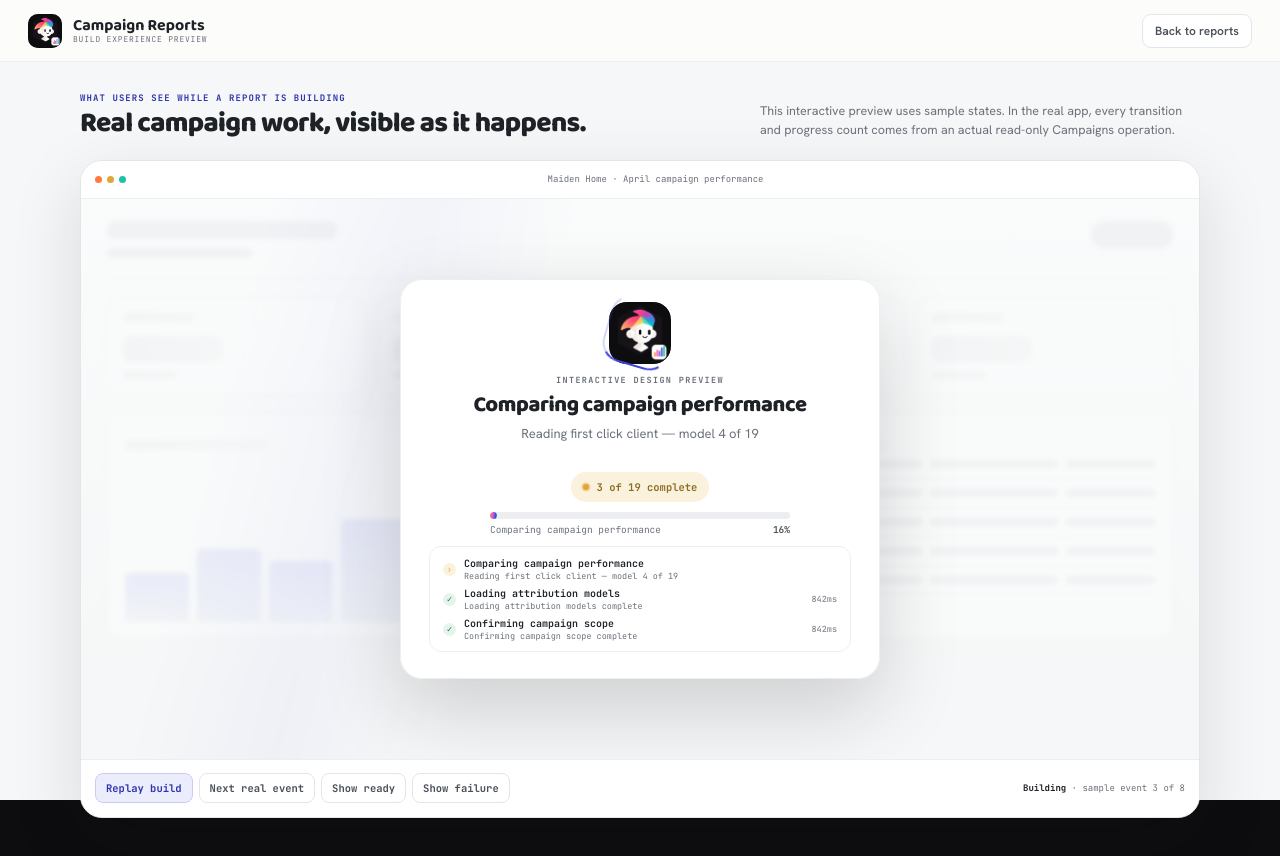
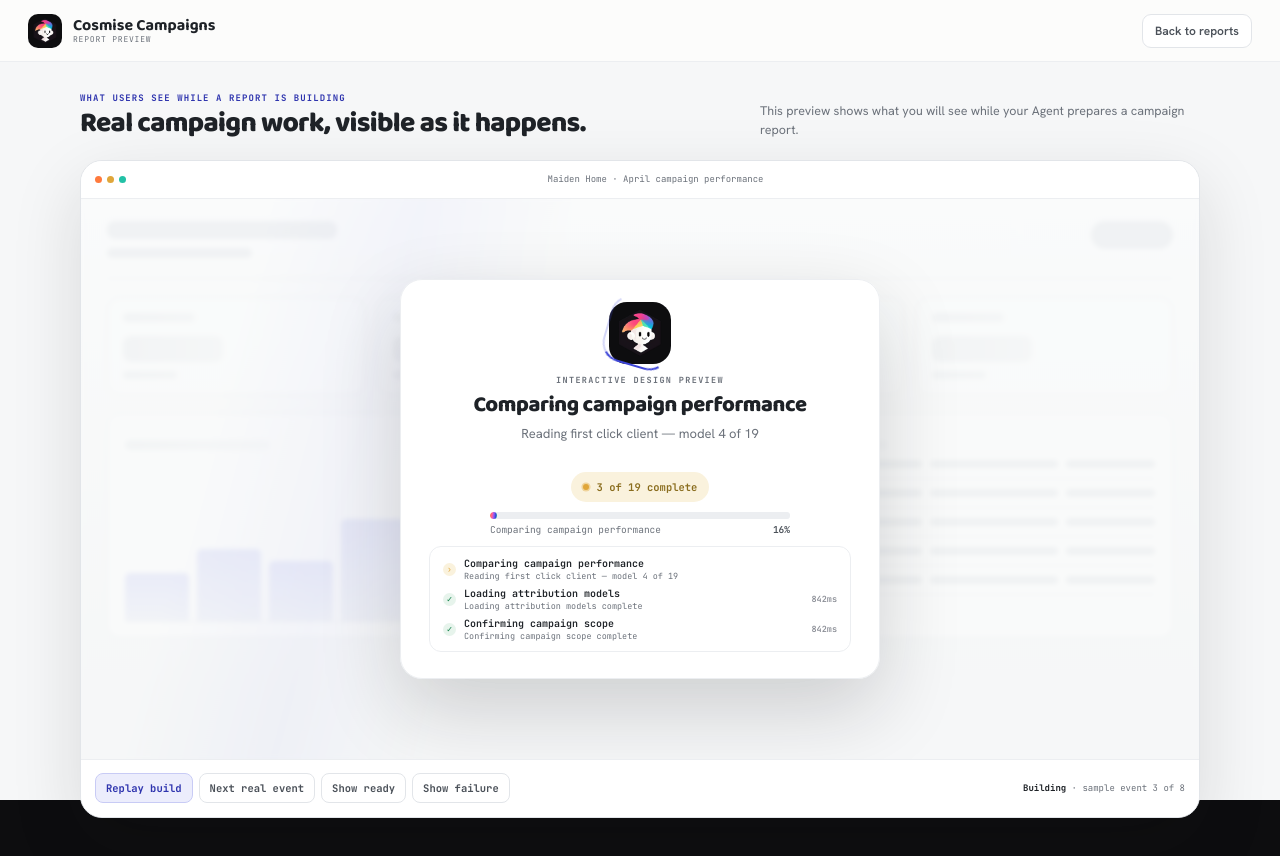
Before and after one commit to symposium-apps/cosmise-campaigns, a website: page public/workflow-spec.html in a window 1280 px wide. Drawn offline with Linux system fonts and the light colour scheme.

Commit message:
polish Campaigns consumer progress copy

```diff
--- a/public/workflow-spec.html
+++ b/public/workflow-spec.html
@@ -12,13 +12,13 @@
 </head>
 <body class="workflow-demo-page">
   <header class="workflow-demo-header">
-    <div class="workflow-demo-brand"><img src="/campaign-reports-icon.png" alt=""><div><strong>Campaign Reports</strong><span>Build experience preview</span></div></div>
+    <div class="workflow-demo-brand"><img src="/assets/cosmise-mascot.png" alt="Cosmise"><div><strong>Cosmise Campaigns</strong><span>Report preview</span></div></div>
     <a class="workflow-demo-back" href="/">Back to reports</a>
   </header>
   <main class="workflow-demo-main">
     <section class="workflow-demo-intro">
       <div><p>What users see while a report is building</p><h1>Real campaign work, visible as it happens.</h1></div>
-      <div class="workflow-demo-copy">This interactive preview uses sample states. In the real app, every transition and progress count comes from an actual read-only Campaigns operation.</div>
+      <div class="workflow-demo-copy">This preview shows what you will see while your Agent prepares a campaign report.</div>
     </section>
     <section class="workflow-demo-frame" aria-label="Interactive campaign report build preview">
       <div class="workflow-demo-chrome"><div><i></i><i></i><i></i></div><span>Maiden Home · April campaign performance</span></div>
--- a/public/workflow.js
+++ b/public/workflow.js
@@ -65,7 +65,7 @@
     const failed = status === 'failed';
     const queued = status === 'queued';
     const headline = ready ? 'Your campaign report is ready' : failed ? 'The report build needs attention' : queued ? 'Queued for analysis' : current.label || 'Building your campaign report';
-    const detail = ready ? 'The evidence-backed report passed validation and is ready to review.' : failed ? workflow.summary || current.detail || 'The analysis stopped before the report was completed.' : queued ? workflow.summary || 'The read-only workflow will begin shortly.' : current.detail || workflow.summary || current.caption || 'Reading campaign evidence.';
+    const detail = ready ? 'Your report passed its final review and is ready.' : failed ? workflow.summary || current.detail || 'Your Agent stopped before the report was completed.' : queued ? workflow.summary || 'Your report will begin shortly.' : current.detail || workflow.summary || current.caption || 'Reviewing your campaign information.';
     const pill = ready ? 'Report ready' : failed ? 'Build failed' : queued ? 'Waiting to start' : stageProgress === null ? 'Analyzing now' : `${current.progress.completed} of ${current.progress.total} complete`;
     const eyebrow = options.preview ? 'Interactive design preview' : 'Live campaign analysis';
     const signature = JSON.stringify({
@@ -99,7 +99,7 @@
       <div class="build-shimmer" aria-hidden="true"></div>
       <div class="build-card-layer">
         <article class="build-card">
-          <div class="build-mark"><img src="/campaign-reports-icon.png" alt=""><span aria-hidden="true"></span></div>
+          <div class="build-mark"><img src="/assets/cosmise-mascot.png" alt="Cosmise"><span aria-hidden="true"></span></div>
           <p class="build-eyebrow"></p>
           <h2></h2>
           <p class="build-detail"></p>
```
Also changed, not shown: test/app.test.js (+11 -3 lines).
